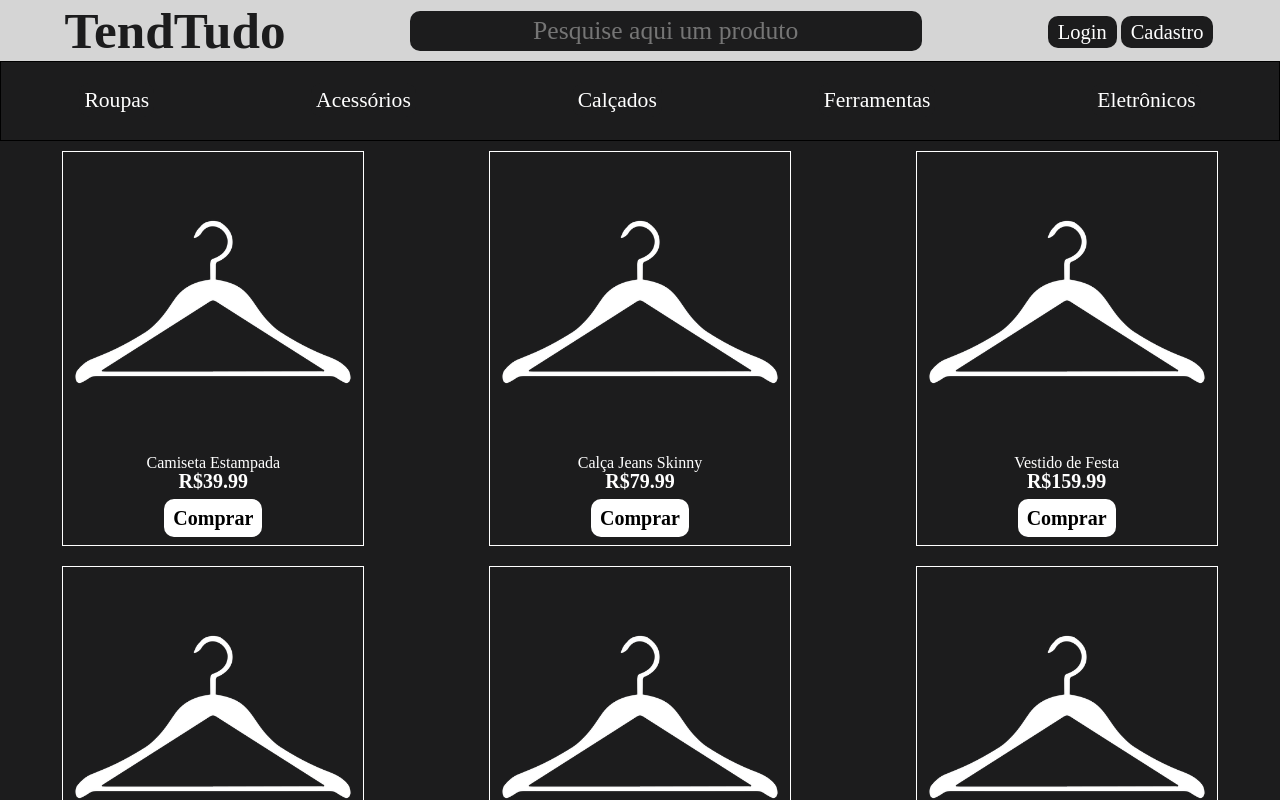
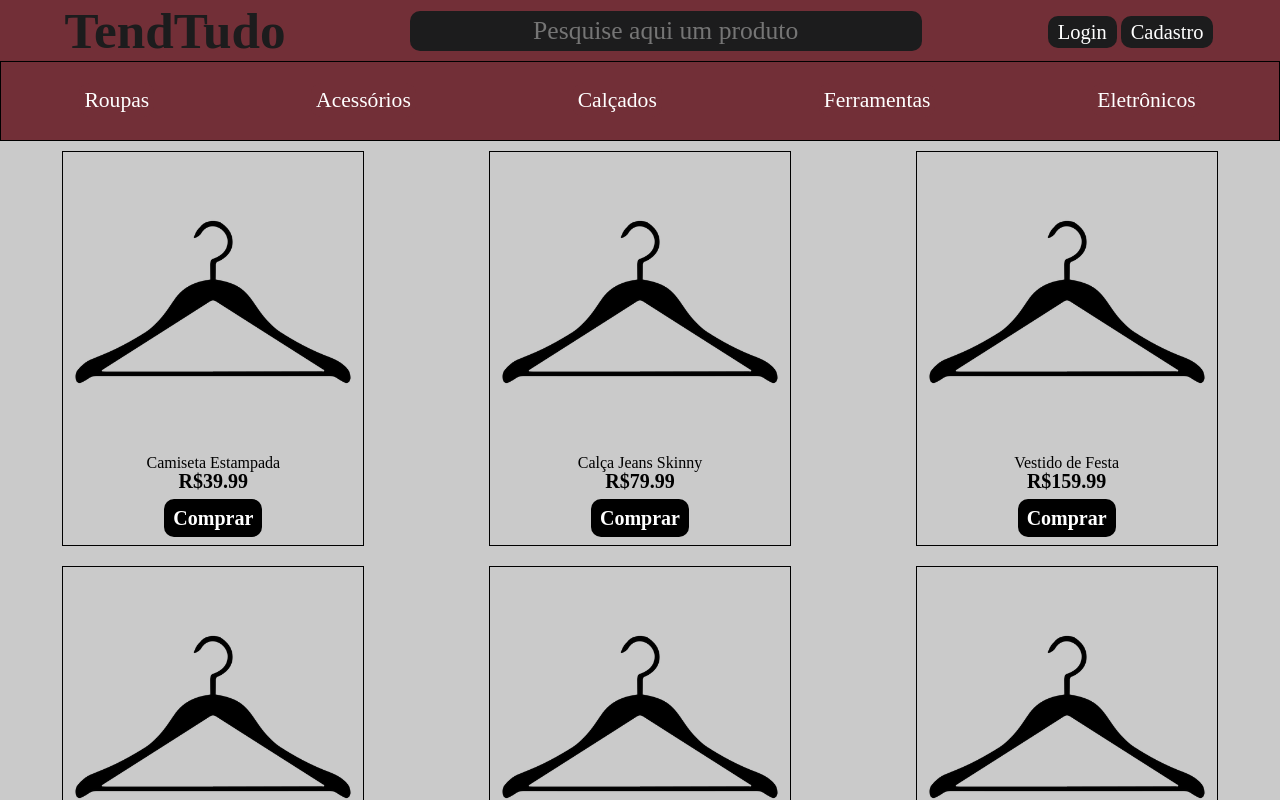
Before and after one commit to soarezlucas02/PAME-23.1---Entrega-3---Lucas-Soares-de-Souza, a React (Create React App) app: page / in a window 1280 px wide. Shown: the top 800 px of the page. Built offline with nearby package versions, Linux system fonts and the light colour scheme.

Commit message:
alterando as cores de acordo com a preferência do cliente

```diff
--- a/src/componentes/Categorias/Categorias.css
+++ b/src/componentes/Categorias/Categorias.css
@@ -3,16 +3,17 @@
     list-style: none;
     justify-content: space-around;
     align-items: center;
-    background-color: #1c1c1d;
+    background-color: #722F37;
     height: 10vh;
     border: 1px solid black;
     font-size: 2.7vh;
     flex-wrap: wrap;
+    box-sizing: border-box;
 
 }
 .categoria{
     text-decoration: none;
-    background-color: #1c1c1d;
+    background-color: #722F37;
     padding: 5px;
     color: white;
     border: none;
--- a/src/componentes/Footer/Footer.css
+++ b/src/componentes/Footer/Footer.css
@@ -2,10 +2,11 @@
     display: flex;
     align-items: center;
     justify-content: space-around;
-    background-color: rgb(213, 213, 213);
+    background-color: #722F37;
     padding: 50px;
     flex-wrap: wrap;
     gap: 10px;
+    color: white;
 }
 
 .informacoes h3{
@@ -29,6 +30,7 @@
 
 .icone{
     max-width:25px;
+    filter: invert();
 
 }
 
--- a/src/componentes/Footer/Footer.js
+++ b/src/componentes/Footer/Footer.js
@@ -25,9 +25,9 @@ function Footer() {
                 </div>
 
                 <div className='redesSociais'>
-                    <a className='conteudoRedes' href='.'><img alt='Icone Facebook' className='icone' src={IconeFacebook}/>TendTudoFacebook</a>
-                    <a className='conteudoRedes' href='.'><img alt='Icone Instagram' className='icone' src={IconeInstagram}/>TendTudoInstagram</a>
-                    <a className='conteudoRedes' href='.'><img alt='Icone Twitter' className='icone' src={IconeTwitter}/>TendTudoTwitter</a>
+                    <a className='conteudoRedes' href='.'><img alt='Icone Facebook' className='icone' src={IconeFacebook}/>TendTudoNoFacebook</a>
+                    <a className='conteudoRedes' href='.'><img alt='Icone Instagram' className='icone' src={IconeInstagram}/>TendTudoNoInstagram</a>
+                    <a className='conteudoRedes' href='.'><img alt='Icone Twitter' className='icone' src={IconeTwitter}/>TendTudoNoTwitter</a>
                 </div>
 
                 <p className='frase'>"Desde 1997, nossa loja de varejo é o destino perfeito para encontrar qualidade, estilo e atendimento excepcional. Mais do que uma tradição, somos uma referência!"</p>
--- a/src/componentes/Header/Header.css
+++ b/src/componentes/Header/Header.css
@@ -1,6 +1,6 @@
 .header{
     font-size: 5vw;
-    background-color: rgb(213, 213, 213);
+    background-color: #722F37;
 }
 
 .nome_logo{
--- a/src/componentes/Main/Main.css
+++ b/src/componentes/Main/Main.css
@@ -2,9 +2,9 @@
     display: flex;
     align-items: center;
     justify-content: center;
-    background-color: #1c1c1d;
+    background-color: rgb(202, 202, 202);
     max-width: 100%;
     min-height: 85vh;
-    color: white;
+    color: black;
     padding-bottom: 2vh;
 }
--- a/src/componentes/Produto/Produto.css
+++ b/src/componentes/Produto/Produto.css
@@ -2,20 +2,20 @@
     display: flex;
     flex-direction: column;
     align-items: center;
-    border: 1px solid white;
+    border: 1px solid black;
     margin: 10px 10px;
 }
 
 .imagemProduto{
     width: 300px;
     max-width: 100%;
-    filter: invert();
+
 }
 
 .imagemProduto:hover{
-    filter: invert(0%);
-    background-color: white;
-    border-radius: 100px;
+    background-color: rgba(0, 0, 0, 0.75);
+    border-radius: 25%;
+
 }
 
 .preco{
@@ -23,9 +23,11 @@
     font-weight: bold;
 }
 
+
+
 .comprar{
-    color: black;
-    background-color: white;
+    color: white;
+    background-color: black;
     font-size: 20px;
     font-weight: bold;
     margin:1vh 0;
--- a/src/componentes/Produtos/Produtos.js
+++ b/src/componentes/Produtos/Produtos.js
@@ -1,3 +1,5 @@
+//import { useState } from 'react';
+
 import './Produtos.css';
 import Produto from '../Produto/Produto';
 import { objetos } from '../Objetos/Objetos';
```
